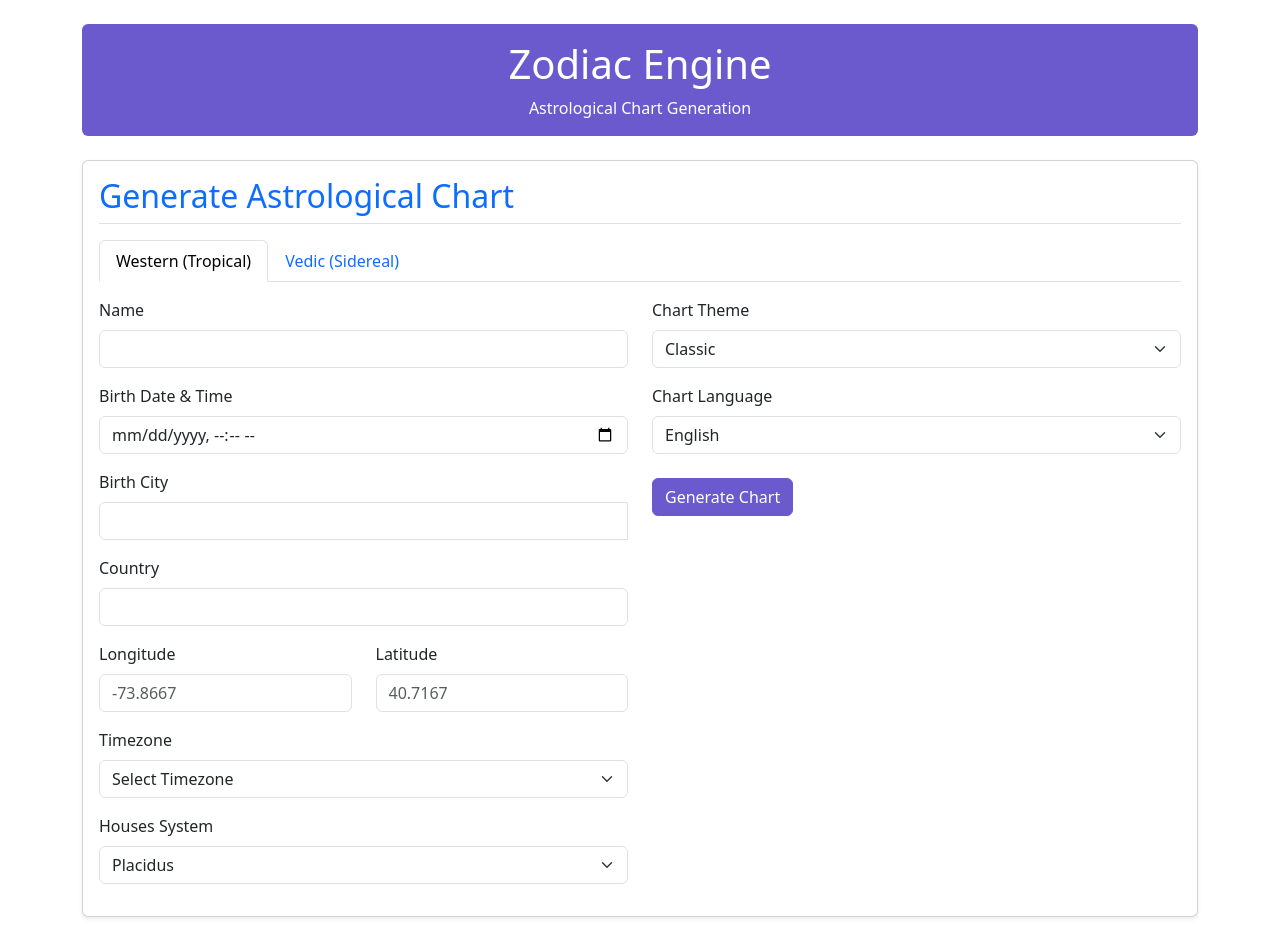
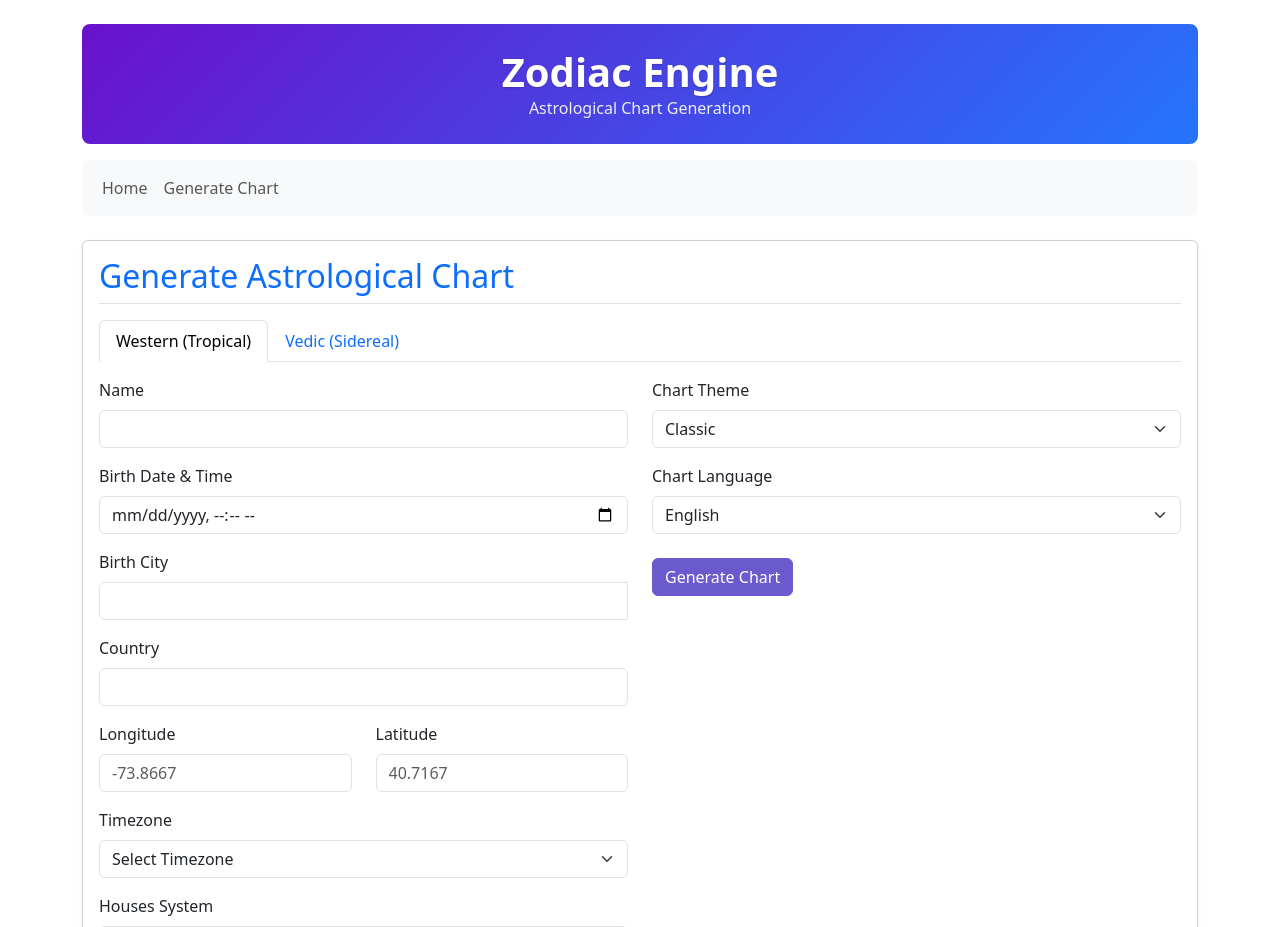
Before and after one commit to gsinghjay/zodiac-engine, a Python web app: template app/templates/home.html in a window 1280 px wide. Shown: the top 927 px of the page. Run offline with Jinja, Linux system fonts and the light colour scheme; the template is opened without the code that fills it, so the values that code supplies are empty.

Commit message:
feat: add navigation and gradient header to layout template

```diff
--- a/app/templates/layout.html
+++ b/app/templates/layout.html
@@ -10,13 +10,52 @@
     <link href="{{ url_for('static', path='/styles.css') }}" rel="stylesheet">
     <!-- HTMX Library -->
     <script src="https://unpkg.com/htmx.org@2.0.4" integrity="sha384-HGfztofotfshcF7+8n44JQL2oJmowVChPTg48S+jvZoztPfvwD79OC/LTtG6dMp+" crossorigin="anonymous"></script>
+    <style>
+        .header-gradient {
+            background: linear-gradient(135deg, #6a11cb 0%, #2575fc 100%);
+            color: white;
+            border-radius: 0.5rem;
+            padding: 1.5rem;
+            margin-bottom: 1rem;
+        }
+
+        .header-title {
+            margin: 0;
+            font-weight: 600;
+            text-shadow: 0 1px 2px rgba(0,0,0,0.2);
+        }
+
+        .header-subtitle {
+            margin-bottom: 0;
+            opacity: 0.9;
+        }
+    </style>
     {% block head %}{% endblock %}
 </head>
 <body>
     <div class="container py-4">
-        <header class="text-center mb-4 p-3 bg-primary text-white rounded">
-            <h1>Zodiac Engine</h1>
-            <p class="mb-0">Astrological Chart Generation</p>
+        <header class="mb-4">
+            <div class="text-center header-gradient">
+                <h1 class="header-title">Zodiac Engine</h1>
+                <p class="header-subtitle">Astrological Chart Generation</p>
+            </div>
+            <nav class="navbar navbar-expand-lg navbar-light bg-light rounded mt-2">
+                <div class="container-fluid">
+                    <button class="navbar-toggler" type="button" data-bs-toggle="collapse" data-bs-target="#navbarNav" aria-controls="navbarNav" aria-expanded="false" aria-label="Toggle navigation">
+                        <span class="navbar-toggler-icon"></span>
+                    </button>
+                    <div class="collapse navbar-collapse" id="navbarNav">
+                        <ul class="navbar-nav">
+                            <li class="nav-item">
+                                <a class="nav-link {% if request.url.path == '/' %}active{% endif %}" href="{{ url_for('landing') }}">Home</a>
+                            </li>
+                            <li class="nav-item">
+                                <a class="nav-link {% if request.url.path == '/chart-generator' or request.url.path == '/home' %}active{% endif %}" href="{{ url_for('chart_generator') }}">Generate Chart</a>
+                            </li>
+                        </ul>
+                    </div>
+                </div>
+            </nav>
         </header>
 
         <main>
```
